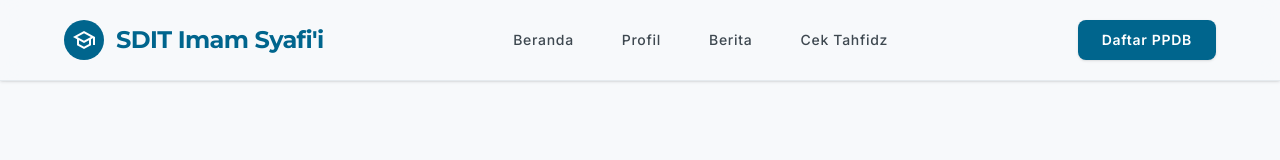
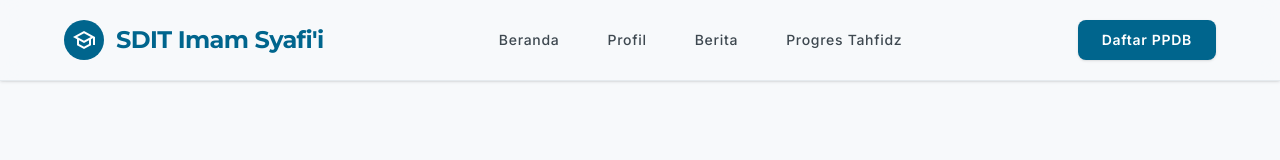
Before and after one commit to hafidzullah-onlearning/sdit-imam-syafii, a Next.js app: page / in a window 1280 px wide. Shown: the top 160 px of the page. Built offline with nearby package versions, Linux system fonts and the light colour scheme.

Commit message:
feat: add TahfidzSummary progress component and Navbar navigation layout

```diff
--- a/src/components/Navbar.tsx
+++ b/src/components/Navbar.tsx
@@ -39,9 +39,9 @@ export default function Navbar() {
           </a>
           <a
             className="text-on-surface-variant font-medium font-label-bold text-label-bold transition-colors duration-200 hover:text-primary"
-            href="#cektahfidz"
+            href="#progrestahfidz"
           >
-            Cek Tahfidz
+            Progres Tahfidz
           </a>
         </div>
         {/* CTA */}
@@ -88,10 +88,10 @@ export default function Navbar() {
           </a>
           <a
             className="text-on-surface-variant font-medium font-label-bold text-label-bold transition-colors duration-200 hover:text-primary py-2"
-            href="#cektahfidz"
+            href="#progrestahfidz"
             onClick={() => setIsMobileMenuOpen(false)}
           >
-            Cek Tahfidz
+            Progres Tahfidz
           </a>
           <button
             className="w-full bg-primary hover:bg-primary-container text-on-primary font-label-bold text-label-bold py-3 px-6 rounded-lg transition-all duration-200 shadow-sm cursor-pointer"
--- a/src/components/TahfidzSummary.tsx
+++ b/src/components/TahfidzSummary.tsx
@@ -78,7 +78,7 @@ export default function TahfidzSummary() {
 
   return (
     <section
-      id="cektahfidz"
+      id="progrestahfidz"
       className="py-xl bg-surface border-y border-surface-variant/30 scroll-mt-20"
     >
       <div className="max-w-container-max mx-auto px-gutter">
```
